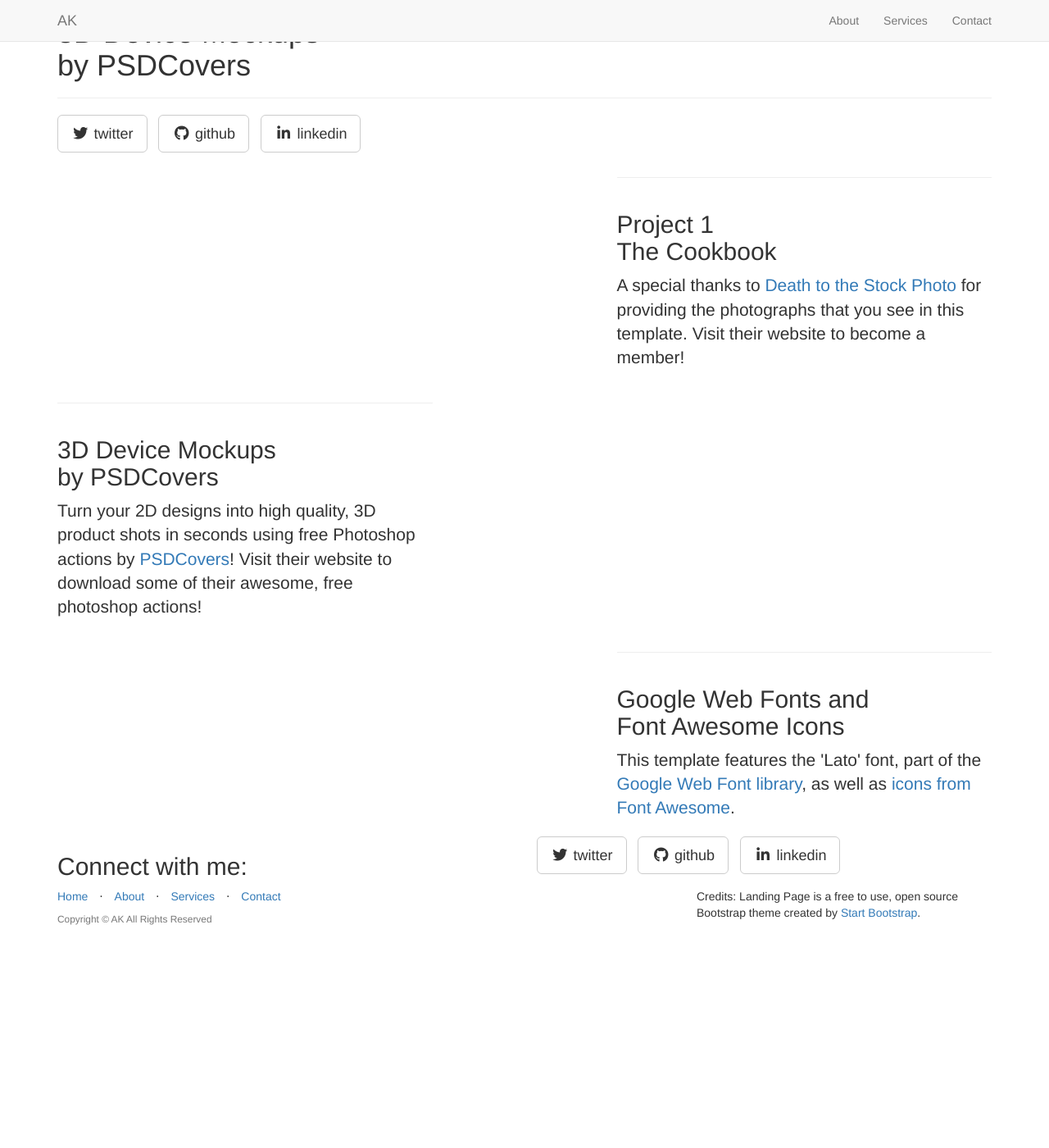
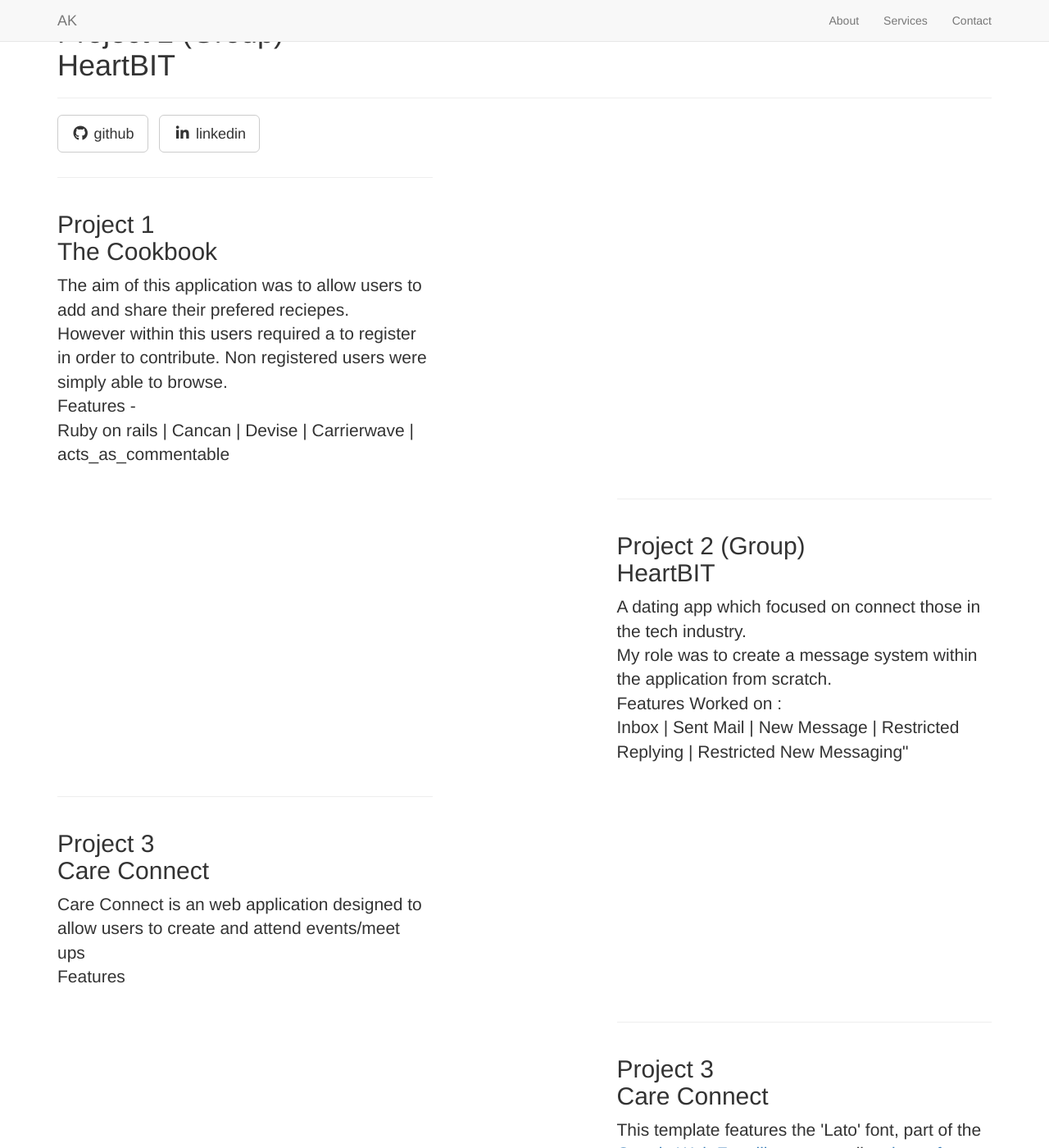
Before and after one commit to ajk121/ajk121.github.io, a Jekyll site: the page built from _posts/2014-09-22-services-2.markdown, in a window 1280 px wide and 1400 px high. Shown: the whole window at 82% size. Built offline with Jekyll 4.4.1, drawn with Linux system fonts in a browser that asks for light colours; nearby versions of some CDN libraries; library files that are not in the unit come from our copies.

Commit message:
adding projects

```diff
--- a/_config.yml
+++ b/_config.yml
@@ -23,9 +23,8 @@
 # ----------------------- #
 
 social:
-  - title: twitter
-    url: https://twitter.com/SBootstrap
+
   - title: github
     url: https://github.com/IronSummitMedia/startbootstrap
   - title: linkedin
-    url:
+    url: uk.linkedin.com/in/abduljalilkhan/
--- a/_posts/2014-09-22-services-2.markdown
+++ b/_posts/2014-09-22-services-2.markdown
@@ -2,12 +2,15 @@
 layout: default
 img: dog.png
 category: Services
-title: 3D Device Mockups<br>by PSDCovers
+title: Project 2 (Group)<br>HeartBIT
 description: |
-  <p class="lead">Turn your 2D designs into high quality, 3D
-  product shots in seconds using free Photoshop actions by <a
-  target="_blank" href="http://www.psdcovers.com/">PSDCovers</a>! Visit
-  their website to download some of their awesome, free photoshop
-  actions!</p>
+  <p class="lead">A dating app which focused on connect those in the tech industry.
+  <br>
+  My role was to create a message system within the application from scratch.
+  <br>
+  Features Worked on :
+  <br>
+  Inbox | Sent Mail | New Message | Restricted Replying | Restricted New Messaging"
+  </p>
 
 ---
```
Also changed, not shown: _posts/2014-09-21-services-1.markdown (+7 -4 lines), _posts/2014-09-23-services-3.markdown (+8 -5 lines), _posts/2014-09-23-services-4.markdown (added, +12 -0 lines).
